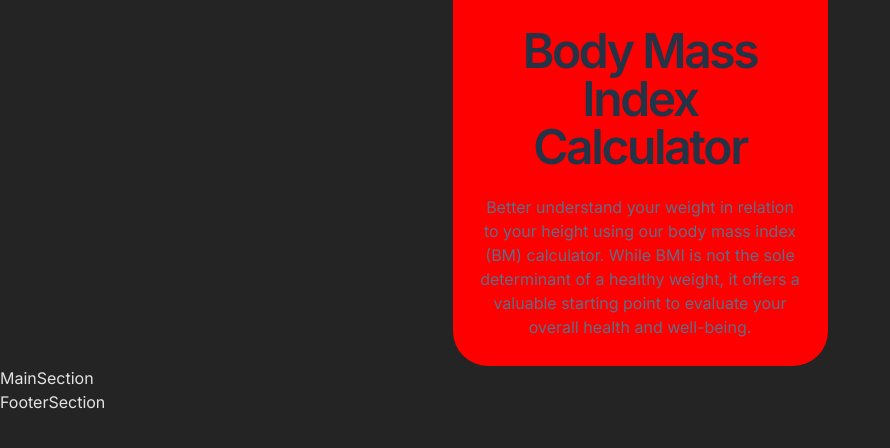
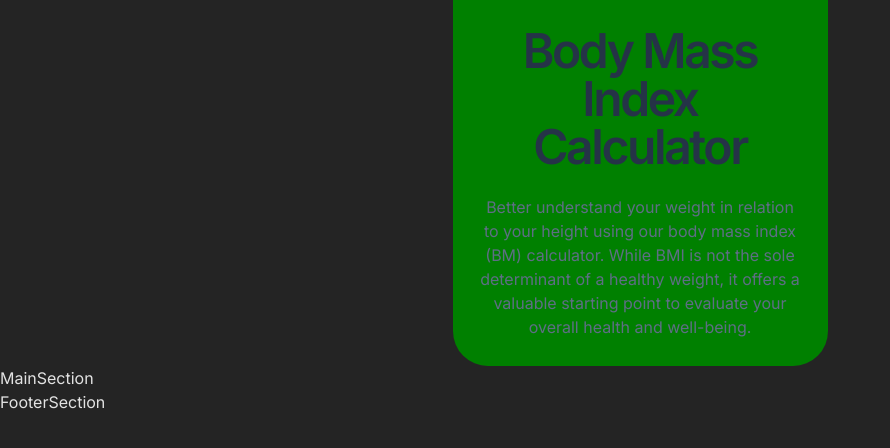
Before and after one commit to PiriyaLapa/body-mass-calculator-page, a React (Vite) app: page / in a window 1280 px wide. Shown: the top 448 px of the page, without its empty margins (0-890 px from the left). Built offline with nearby package versions, Linux system fonts and the light colour scheme; a web font is replaced by a local one.

Commit message:
update and deploy

```diff
--- a/src/helper/MediaQueryHelper.ts
+++ b/src/helper/MediaQueryHelper.ts
@@ -2,7 +2,7 @@ import { css } from "styled-components";
 
 // Define breakpoings
 const breakpoints = {
-  xs: 357 /** Very Extra Small */,
+  xs: 375 /** Very Extra Small */,
   s: 567 /** Extra Small */,
   sm: 768 /** Small */,
   md: 992 /** Medium */,
--- a/src/styles/GlobalStyle.ts
+++ b/src/styles/GlobalStyle.ts
@@ -44,7 +44,7 @@ const GlobalStyles = createGlobalStyle<{}>`
         width:100%;
         min-height:100vh;
         overflow-x:hidden;
-        color:var(--quinary-color);
+
         /** media query screen helper function */
         ${respondTo("xs")``}
         ${respondTo("s")``}
--- a/src/styles/Styles.ts
+++ b/src/styles/Styles.ts
@@ -33,6 +33,11 @@ export const StyledHeaderCard = styled.div`
     color:var(--darkElectricBlue-color);
   }
   `}
-
-  ${respondTo("s")`background:red;`}
+  ${respondTo("s")`
+  background-color:black; color:#ffff;
+`}
+${respondTo("sm")`
+  background-color:green;
+   color:yellow;
+`}
 `;
```
